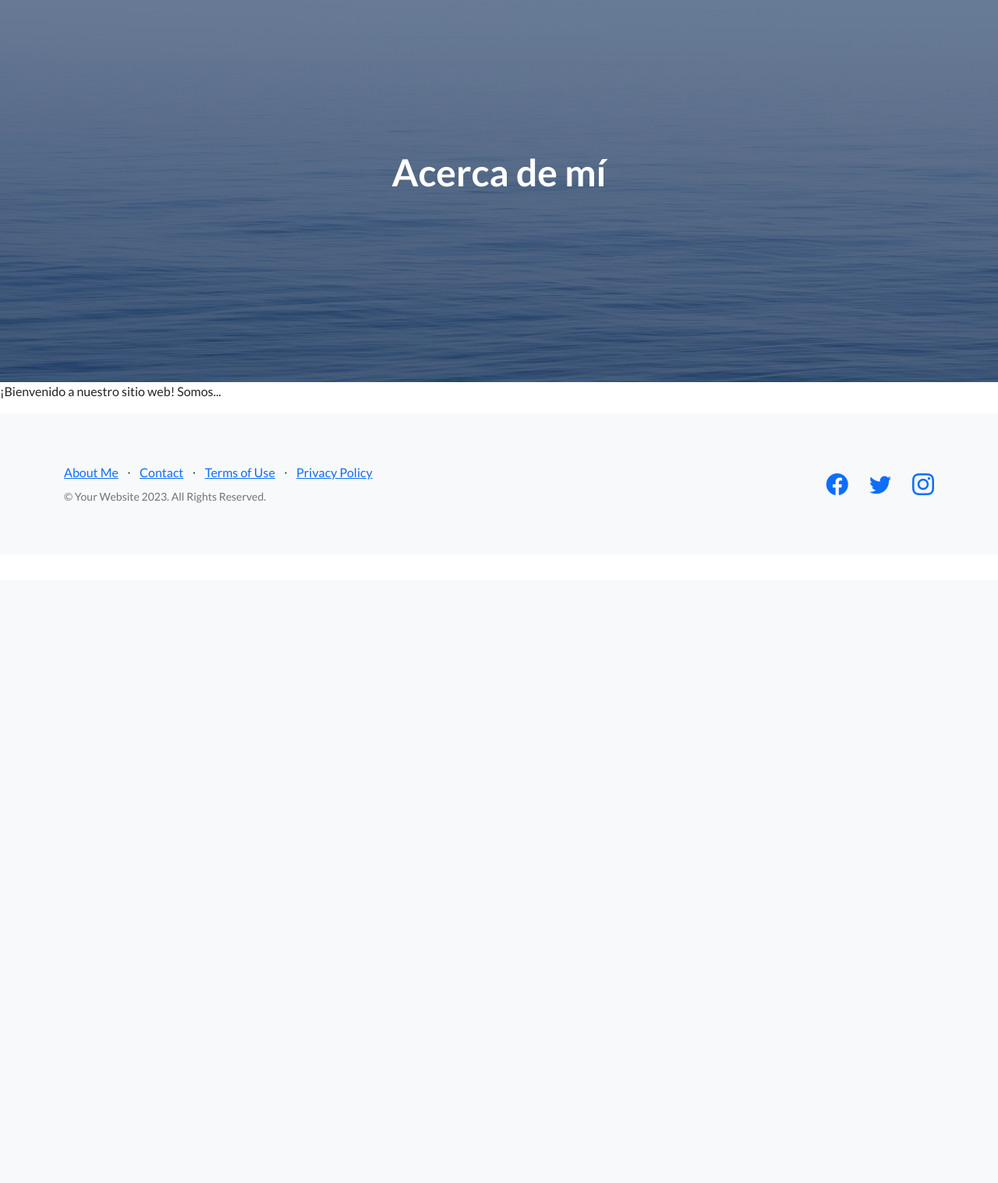
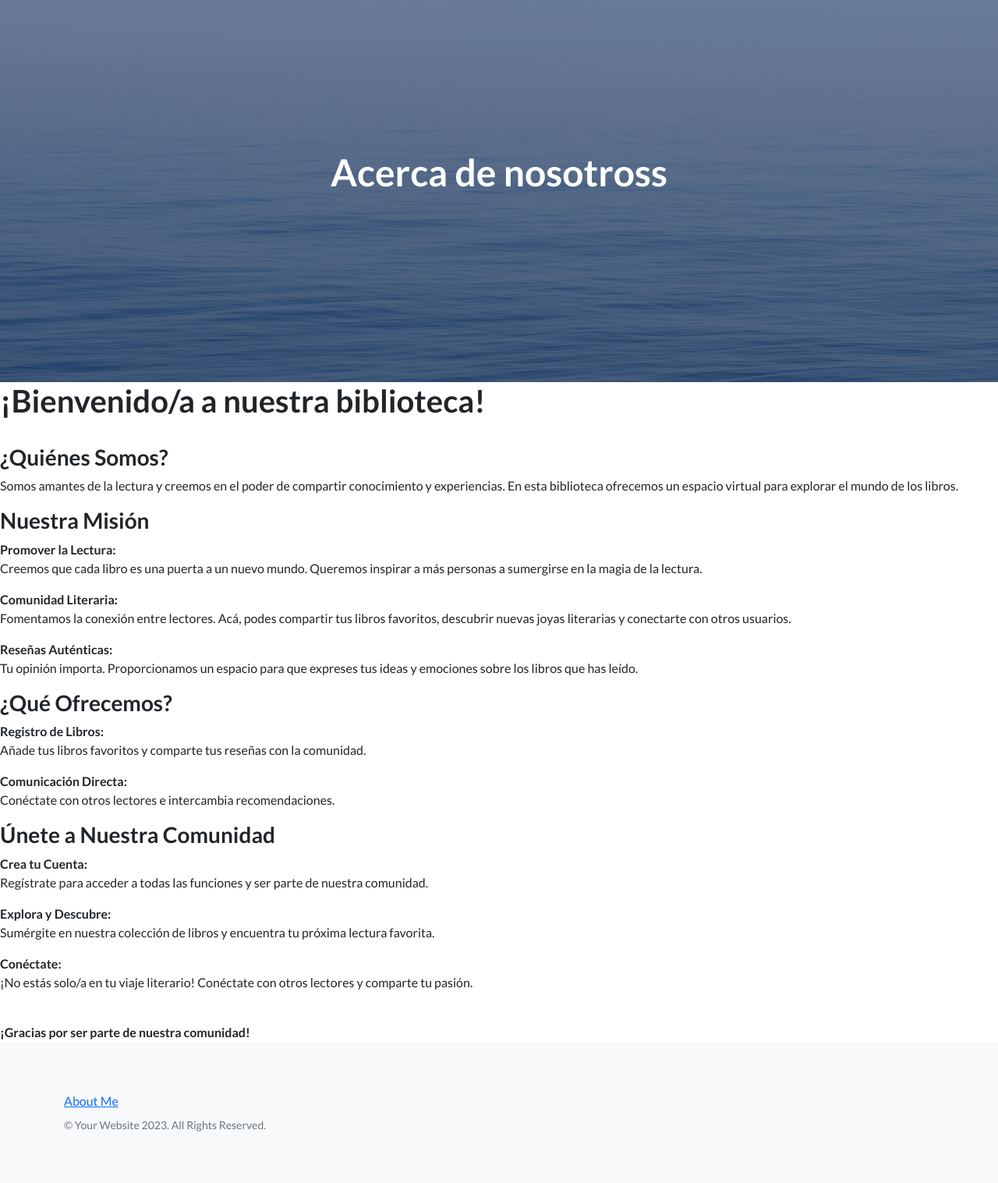
Before and after one commit to Rocio-20/Entrega-Final, a Django app: page /acerca-de-mi/ in a window 1280 px wide. Shown: the part 56-1573 px from the top of the page at 78% size. Before the commit the page ends 701 px from the top, so only its background shows below. Run offline with Django 4.2, Linux system fonts and the light colour scheme; some libraries are stand-ins or nearby versions.

Commit message:
Se agrega about_me.html y se restringe la edición y eliminación de libros

```diff
--- a/inicio/templates/about_me.html
+++ b/inicio/templates/about_me.html
@@ -1,14 +1,45 @@
 {% extends "base.html" %}
 
 {% block title_head %}
-    <title>Acerca de mí</title>
+    <title>Acerca de nosotros</title>
 {% endblock title_head %}
 
 {% block h1_header %}
-    Acerca de mí
+    Acerca de nosotross
 {% endblock h1_header %}
 
 {% block main %}
-    <!-- Contenido de la página Acerca de mí -->
-    <p>¡Bienvenido a nuestro sitio web! Somos...</p>
+    <h1>¡Bienvenido/a a nuestra biblioteca!</h1>
+    <br>
+    <h3>¿Quiénes Somos?</h3>
+    <p>
+        Somos amantes de la lectura y creemos en el poder de compartir conocimiento y experiencias. En esta biblioteca ofrecemos un espacio virtual para explorar el mundo de los libros.
+    </p>
+    <h3>Nuestra Misión</h3>
+    <strong>Promover la Lectura:</strong>
+    <p>
+        Creemos que cada libro es una puerta a un nuevo mundo. Queremos inspirar a más personas a sumergirse en la magia de la lectura.
+    </p>
+    <strong>Comunidad Literaria:</strong>
+    <p>
+        Fomentamos la conexión entre lectores. Acá, podes compartir tus libros favoritos, descubrir nuevas joyas literarias y conectarte con otros usuarios.
+    </p>
+    <strong>Reseñas Auténticas:</strong>
+    <p>
+        Tu opinión importa. Proporcionamos un espacio para que expreses tus ideas y emociones sobre los libros que has leído.
+    </p>
+    <h3>¿Qué Ofrecemos?</h3>
+    <strong>Registro de Libros:</strong>
+    <p>Añade tus libros favoritos y comparte tus reseñas con la comunidad.</p>
+    <strong>Comunicación Directa:</strong>
+    <p>Conéctate con otros lectores e intercambia recomendaciones.</p>
+    <h3>Únete a Nuestra Comunidad</h3>
+    <strong>Crea tu Cuenta:</strong>
+    <p>Regístrate para acceder a todas las funciones y ser parte de nuestra comunidad.</p>
+    <strong>Explora y Descubre:</strong>
+    <p>Sumérgite en nuestra colección de libros y encuentra tu próxima lectura favorita.</p>
+    <strong>Conéctate:</strong>
+    <p>¡No estás solo/a en tu viaje literario! Conéctate con otros lectores y comparte tu pasión.</p>
+    <br>
+    <strong>¡Gracias por ser parte de nuestra comunidad!</strong>
 {% endblock main %}
--- a/inicio/templates/libros.html
+++ b/inicio/templates/libros.html
@@ -10,6 +10,10 @@ Libros
     <ul>
         <li><a href="{% url 'crear_libro' %}">Registrar Libro</a></li>
         <li><a href="{% url 'buscar_libros' %}">Buscar Libros</a></li>
-        <li><a href="{% url 'lista_libros' %}">Listado de libros</a></li>
     </ul>
+    {% for message in messages %}
+    <div class="alert alert-{{ message.tags }}">
+        {{ message }}
+    </div>
+    {% endfor %}
 {% endblock main %}
--- a/inicio/templates/lista_libros.html
+++ b/inicio/templates/lista_libros.html
@@ -16,4 +16,10 @@
             </li>
         {% endfor %}
     </ul>
+    {% for message in messages %}
+    <div class="alert alert-{{ message.tags }}">
+        {{ message }}
+    </div>
+    {% endfor %}
+    <ul><a href="{% url 'libros' %}">Volver a Libros</a></ul>
 {% endblock main %}
--- a/inicio/views.py
+++ b/inicio/views.py
@@ -11,6 +11,7 @@ from PIL import Image
 from django.core.files.uploadedfile import InMemoryUploadedFile
 from io import BytesIO
 from django.contrib import messages
+from django.contrib.auth.decorators import user_passes_test
 
 def inicio(request):
   return render(request, 'inicio.html', {})
@@ -118,26 +119,44 @@ class CrearLibroView(CreatorMixin, SuccessMessageMixin, CreateView):
             )
         return super().form_valid(form)
 
-@login_required
+def es_admin(usuario):
+    return usuario.is_staff
+
+def es_creador_o_admin(user, libro):
+    return user == libro.creador or user.is_staff
+
+@login_required(login_url='libros')
 def editar_libro(request, libro_id):
     libro = get_object_or_404(Libro, id=libro_id)
+
+    if not es_creador_o_admin(request.user, libro):
+        messages.error(request, 'No tienes permisos para editar este libro.')
+        return redirect('lista_libros')
 
     if request.method == 'POST':
         formulario = EditarLibroFormulario(request.POST, request.FILES, instance=libro)
         if formulario.is_valid():
             formulario.save()
+            messages.success(request, 'Libro editado exitosamente.')
             return redirect('lista_libros')
+        else:
+            messages.error(request, 'Error en el formulario. Por favor, corrige los errores.')
+
     else:
         formulario = EditarLibroFormulario(instance=libro)
 
     return render(request, 'editar_libro.html', {'formulario': formulario, 'libro': libro})
 
-@login_required
+@login_required(login_url='libro')
 def eliminar_libro(request, libro_id):
     libro = get_object_or_404(Libro, id=libro_id)
+    if not es_creador_o_admin(request.user, libro):
+        messages.error(request, 'No tienes permisos para eliminar este libro.')
+        return redirect('lista_libros')
 
     if request.method == 'POST':
         libro.delete()
+        messages.success(request, 'Libro eliminado exitosamente.')
         return redirect('lista_libros')
 
     return render(request, 'eliminar_libro.html', {'libro': libro})
--- a/templates/base.html
+++ b/templates/base.html
@@ -110,16 +110,16 @@
                     <div class="col-lg-6 h-100 text-center text-lg-start my-auto">
                         <ul class="list-inline mb-2">
                             <li class="list-inline-item"><a href={% url "about_me" %}>About Me</a></li>
-                            <li class="list-inline-item">⋅</li>
+                            <!--<li class="list-inline-item">⋅</li>
                             <li class="list-inline-item"><a href="#!">Contact</a></li>
                             <li class="list-inline-item">⋅</li>
                             <li class="list-inline-item"><a href="#!">Terms of Use</a></li>
                             <li class="list-inline-item">⋅</li>
-                            <li class="list-inline-item"><a href="#!">Privacy Policy</a></li>
+                            <li class="list-inline-item"><a href="#!">Privacy Policy</a></li>-->
                         </ul>
                         <p class="text-muted small mb-4 mb-lg-0">&copy; Your Website 2023. All Rights Reserved.</p>
                     </div>
-                    <div class="col-lg-6 h-100 text-center text-lg-end my-auto">
+                    <!--<div class="col-lg-6 h-100 text-center text-lg-end my-auto">
                         <ul class="list-inline mb-0">
                             <li class="list-inline-item me-4">
                                 <a href="#!"><i class="bi-facebook fs-3"></i></a>
@@ -131,7 +131,7 @@
                                 <a href="#!"><i class="bi-instagram fs-3"></i></a>
                             </li>
                         </ul>
-                    </div>
+                    </div>-->
                 </div>
             </div>
         </footer>
--- a/usuarios/views.py
+++ b/usuarios/views.py
@@ -37,9 +37,12 @@ def editar_perfil(request):
         form = EditarPerfil(request.POST, request.FILES, instance=request.user)
         if form.is_valid():
             form.save()
+            messages.success(request, 'Su perfil se edito con exito.')
             return redirect('perfil')
+
     else:
         form = EditarPerfil(instance=request.user)
+
 
     return render(request, 'editar_perfil.html', {'form': form})
 
```
Also changed, not shown: usuarios/templates/perfil.html (+6 -1 lines).
